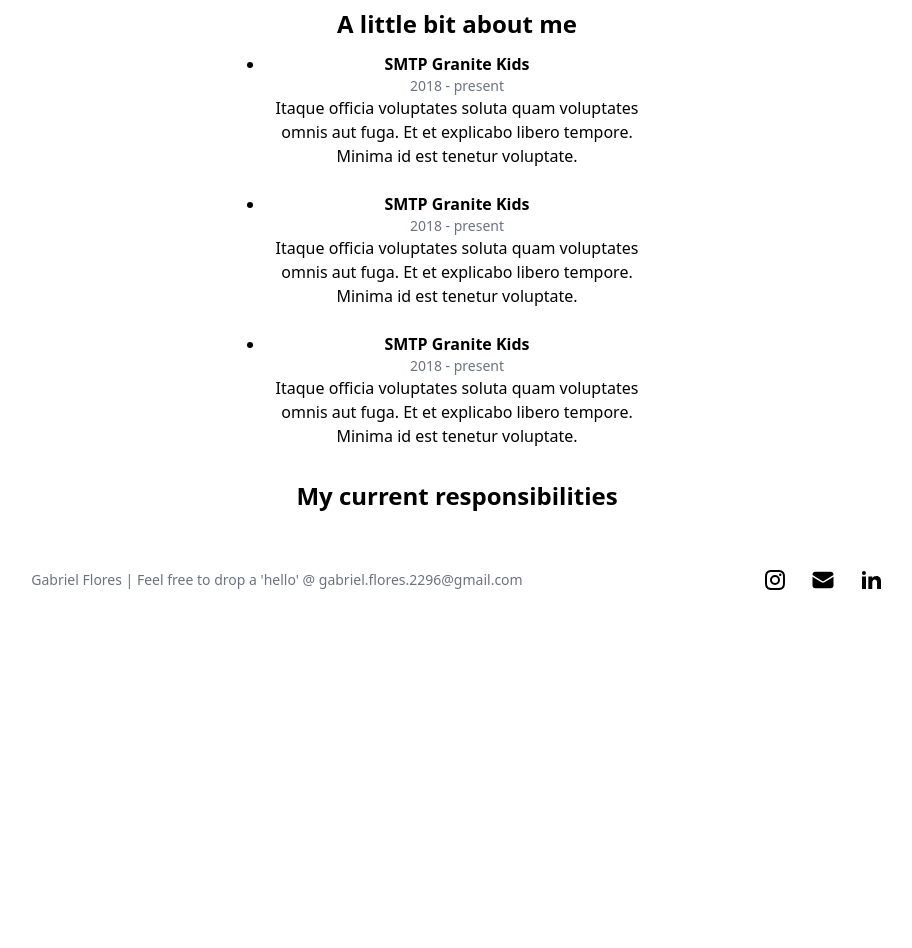
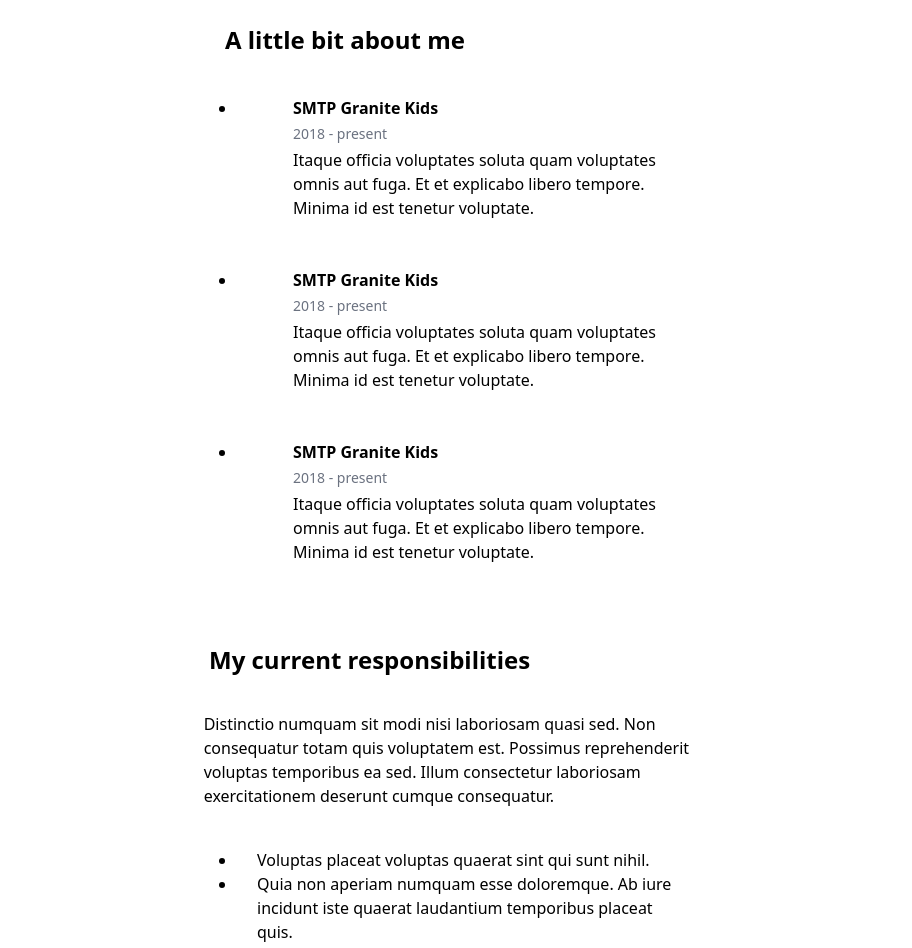
Before and after one commit to Khmlwugh/GabrielWebpage, a React (Vite) app: page /about in a window 1280 px wide. Shown: the part 480-1428 px from the top of the page, without its empty margins (183-1095 px from the left). Before the commit the page ends 1088 px from the top, so only its background shows below. Built offline with nearby package versions, Linux system fonts and the light colour scheme.

Commit message:
UPDATE: update on content and styling for the About Page. Extra styling and modifications will be needed

```diff
--- a/src/components/AboutPage.jsx
+++ b/src/components/AboutPage.jsx
@@ -22,29 +22,39 @@ function AboutPage(){
       Ipsam molestiae vitae autem laudantium consequuntur accusamus dicta nisi. Magni et consequatur doloribus neque et. Autem omnis ut consequatur dignissimos autem earum. Dignissimos at omnis nihil non velit sit exercitationem delectus dolores. Voluptatem dolor ea aut perspiciatis.
       </div>
       <div className='py-5 px-10 flex flex-col justify-center items-center'>
-        <div className='text-2xl font-semibold'>
+        <div className='text-2xl font-semibold self-start px-52 py-4'>
           A little bit about me
         </div>
-          <ul className='flex flex-col w-96 justify-center list-disc'>
-            <li className="w-96 py-3">
-              <div  className='font-semibold'>SMTP Granite Kids</div>
-              <div className='text-sm text-gray-500'>2018 - present</div>
-              <div>Itaque officia voluptates soluta quam voluptates omnis aut fuga. Et et explicabo libero tempore. Minima id est tenetur voluptate. </div>
+          <ul className='flex flex-col w-full justify-center items-center list-disc'>
+            <li className="w-6/12 py-5 pl-14">
+              <div  className='font-semibold text-left py-1'>SMTP Granite Kids</div>
+              <div className='text-sm text-gray-500 text-left'>2018 - present</div>
+              <div className='text-left py-1'>Itaque officia voluptates soluta quam voluptates omnis aut fuga. Et et explicabo libero tempore. Minima id est tenetur voluptate. </div>
             </li>
-            <li className="w-96 py-3">
-              <div className='font-semibold'>SMTP Granite Kids</div>
-              <div className='text-sm text-gray-500'>2018 - present</div>
-              <div>Itaque officia voluptates soluta quam voluptates omnis aut fuga. Et et explicabo libero tempore. Minima id est tenetur voluptate. </div>
+            <li className="w-6/12 py-5 pl-14">
+              <div className='font-semibold text-left py-1'>SMTP Granite Kids</div>
+              <div className='text-sm text-gray-500 text-left'>2018 - present</div>
+              <div className='text-left py-1'>Itaque officia voluptates soluta quam voluptates omnis aut fuga. Et et explicabo libero tempore. Minima id est tenetur voluptate. </div>
             </li>
-            <li className="w-96 py-3">
-              <div className='font-semibold'>SMTP Granite Kids</div>
-              <div className='text-sm text-gray-500'>2018 - present</div>
-              <div>Itaque officia voluptates soluta quam voluptates omnis aut fuga. Et et explicabo libero tempore. Minima id est tenetur voluptate. </div>
+            <li className="w-6/12 py-5 pl-14">
+              <div className='font-semibold text-left py-1'>SMTP Granite Kids</div>
+              <div className='text-sm text-gray-500 text-left'>2018 - present</div>
+              <div className='text-left py-1'>Itaque officia voluptates soluta quam voluptates omnis aut fuga. Et et explicabo libero tempore. Minima id est tenetur voluptate. </div>
             </li>
           </ul>
       </div>
-      <div>
-        <div className='text-2xl font-semibold'>My current responsibilities</div>
+      <div className="py-5 px-10 flex flex-col justify-center items-center w-full">
+        <div className='text-2xl font-semibold self-start px-48 py-4'>My current responsibilities</div>
+        <div className="px-10 py-5 w-8/12 text-left">
+          Distinctio numquam sit modi nisi laboriosam quasi sed. Non consequatur totam quis voluptatem est. Possimus reprehenderit voluptas temporibus ea sed. Illum consectetur laboriosam exercitationem deserunt cumque consequatur.
+        </div>
+        <div className="w-6/12 py-5">
+          <ul className="list-disc">
+            <li className="text-left pl-5">Voluptas placeat voluptas quaerat sint qui sunt nihil. </li>
+            <li className="text-left pl-5">Quia non aperiam numquam esse doloremque. Ab iure incidunt iste quaerat laudantium temporibus placeat quis.</li>
+            <li className="text-left pl-5">Animi earum assumenda voluptatem alias cupiditate accusamus.</li>
+          </ul>
+        </div>
       </div>
     </div>
     <Footer/>
```
